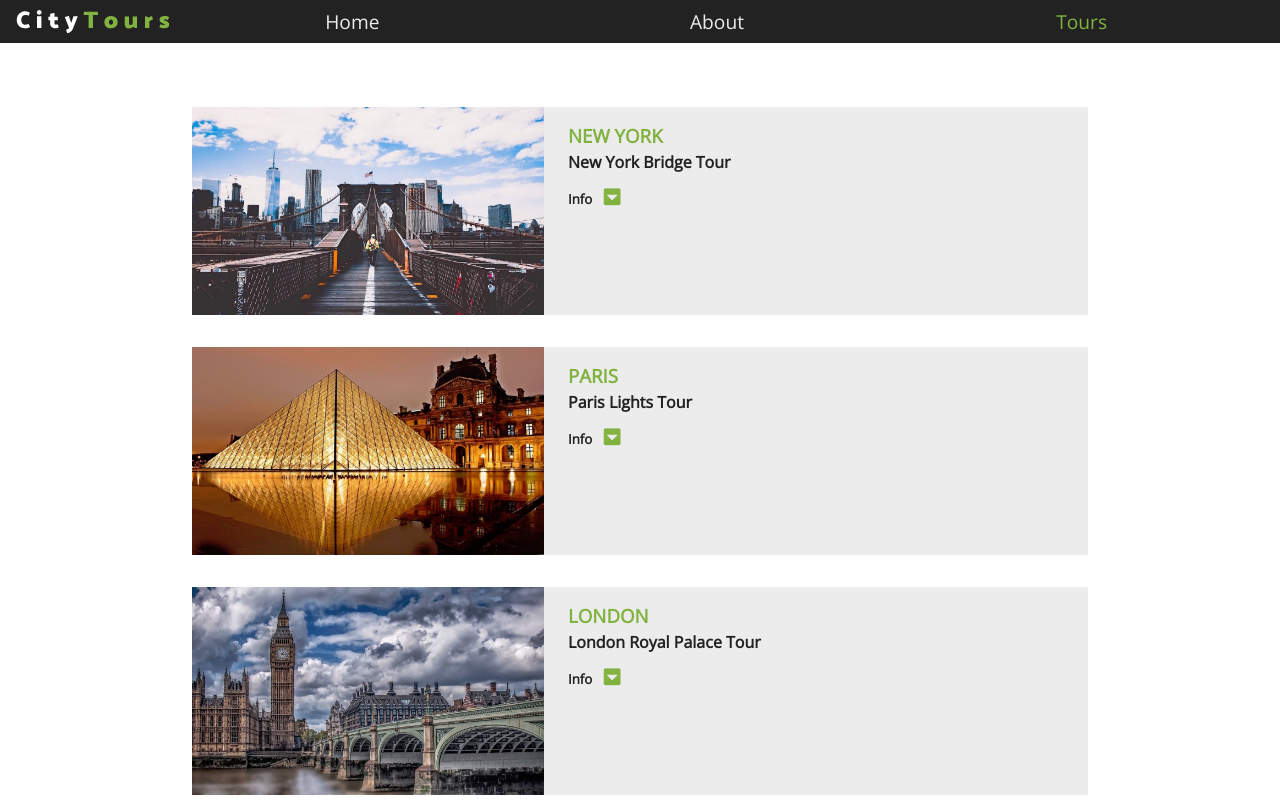
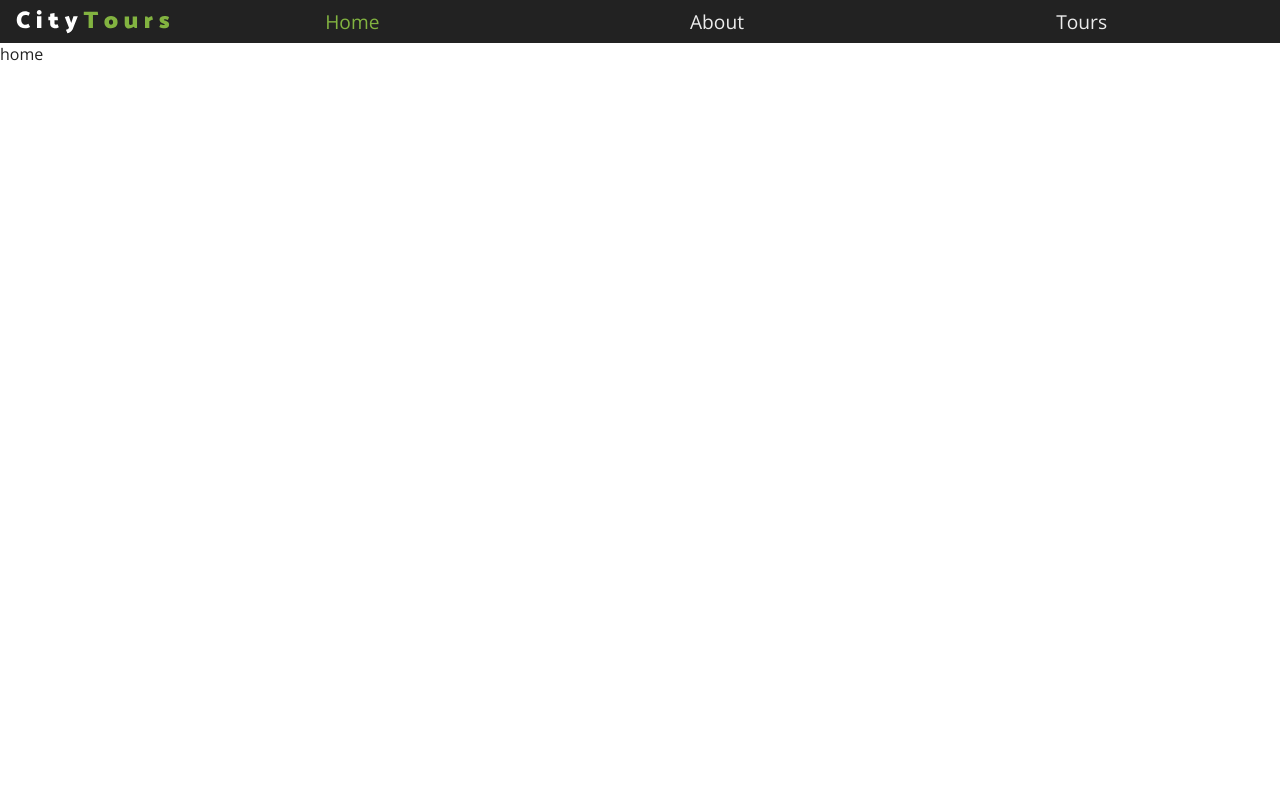
Before and after one commit to engineerStuardo/city-tours-react-project, a React (Create React App) app: page / in a window 1280 px wide. Shown: the top 800 px of the page. Built offline with nearby package versions, Linux system fonts and the light colour scheme.

Commit message:
adding react-router-dom to project and About,Home component. Build the functionallity to adding class active to the one is selected

```diff
--- a/package.json
+++ b/package.json
@@ -9,6 +9,7 @@
     "node-sass": "^5.0.0",
     "react": "^17.0.2",
     "react-dom": "^17.0.2",
+    "react-router-dom": "^5.2.0",
     "react-scripts": "4.0.3",
     "web-vitals": "^1.1.1"
   },
--- a/src/App.js
+++ b/src/App.js
@@ -1,15 +1,22 @@
 import React from 'react';
+import { Switch, Route } from 'react-router-dom';
 
 import './App.scss';
 
 import Navbar from './components/Navbar/Navbar';
+import Home from './components/Home/Home';
+import About from './components/About/About';
 import TourList from './components/TourList/TourList';
 
 const App = () => {
   return (
     <>
       <Navbar />
-      <TourList />
+      <Switch>
+        <Route exact path='/' component={Home} />
+        <Route exact path='/about' component={About} />
+        <Route exact path='/tourList' component={TourList} />
+      </Switch>
     </>
   );
 };
--- /dev/null
+++ b/src/components/About/About.jsx
@@ -0,0 +1,11 @@
+import React from 'react'
+
+const About = () => {
+    return (
+        <div>
+            about
+        </div>
+    )
+}
+
+export default About
--- /dev/null
+++ b/src/components/Home/Home.jsx
@@ -0,0 +1,11 @@
+import React from 'react'
+
+const Home = () => {
+    return (
+        <div>
+            home
+        </div>
+    )
+}
+
+export default Home
--- a/src/components/NavLink/NavLink.jsx
+++ b/src/components/NavLink/NavLink.jsx
@@ -1,13 +1,21 @@
 import React from 'react';
+import { Link, useLocation } from 'react-router-dom';
 
 import './navLink.scss';
 
-const NavLink = ({ name }) => {
+const NavLink = ({ title, path }) => {
+  const location = useLocation();
+
   return (
     <li>
-      <a href='/' className={`nav-link ${name === 'tours' ? 'active' : ''}`}>
-        {name}
-      </a>
+      <Link
+        to={`${path}`}
+        className={`nav-link ${
+          path === `${location.pathname}` ? 'active' : ''
+        }`}
+      >
+        {title}
+      </Link>
     </li>
   );
 };
--- a/src/components/Navbar/Navbar.jsx
+++ b/src/components/Navbar/Navbar.jsx
@@ -13,8 +13,8 @@ const Navbar = () => {
     <nav className='navbar'>
       <img src={logo} alt='cirty tours company' />
       <ul className='nav-links'>
-        {navLinks.map(({ id, title }) => (
-          <NavLink key={id} name={title} />
+        {navLinks.map(({ id, ...moreData }) => (
+          <NavLink key={id} {...moreData} />
         ))}
       </ul>
     </nav>
--- a/src/index.js
+++ b/src/index.js
@@ -2,10 +2,13 @@ import React from 'react';
 import ReactDOM from 'react-dom';
 import './index.scss';
 import App from './App';
+import { BrowserRouter as Router } from 'react-router-dom';
 
 ReactDOM.render(
   <React.StrictMode>
-    <App />
+    <Router>
+      <App />
+    </Router>
   </React.StrictMode>,
   document.getElementById('root')
 );
--- a/src/tourData.js
+++ b/src/tourData.js
@@ -1,7 +1,7 @@
 export const navLinks = [
-  { id: 1, title: 'home' },
-  { id: 2, title: 'about' },
-  { id: 3, title: 'tours' },
+  { id: 1, title: 'home', path: '/' },
+  { id: 2, title: 'about', path: '/about' },
+  { id: 3, title: 'tours', path: '/tourList' },
 ];
 
 export const tourData = [
```
Also changed, not shown: src/components/About/about.scss (added), src/components/Home/home.scss (added), 1 other file (tests, documents, lock files or other folders).
